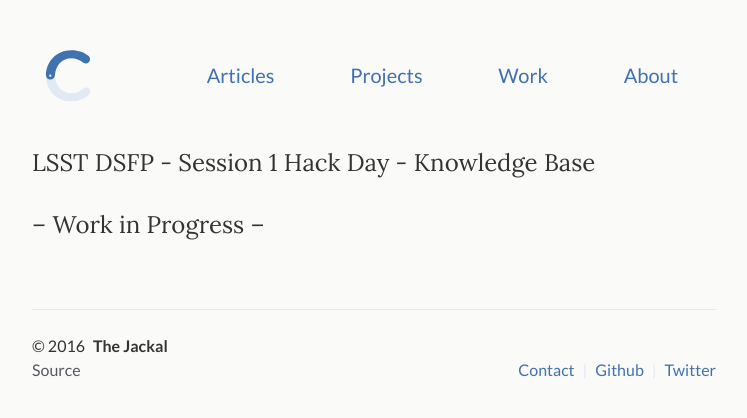
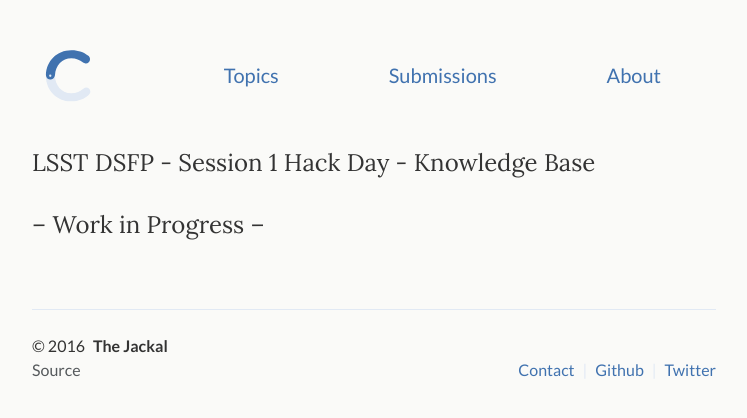
Before and after one commit to LSSTC-DSFP/Knowledge-Base, a Jekyll site: the page built from index.md, in a window 1280 px wide. Shown: the top 418 px of the page, without its empty margins (266-1013 px from the left). Built offline with Jekyll 4.4.1, drawn with Linux system fonts in a browser that asks for light colours; part of the change alters nothing that is shown.

```diff
--- a/_config.yml
+++ b/_config.yml
@@ -3,9 +3,9 @@
 # Site settings
 title: Knowledge Base               # used for the html title of every page
 desc: >
-  LSSTC DSFP - Session 1 Hack Day
-  Work in Progress
+  LSSTC DSFP - Session 1 Hack Day - Knowledge Base
 
+  This site is a work in progress
 url: http://lsstc-dsfp.github.io/Knowledge-Base/      # put your website hosting url here
 baseurl: ''                 # the subpath of your site, e.g. /blog
 permalink: /:year/:title/   # how should we display posts url
@@ -22,24 +22,21 @@ google_analytics: 'UA-XXXXXXXX-X'
 
 # Pagination settings
 paginate: 5                           # number of posts to show per page
-paginate_path: "/articles/page:num/"  # link scheme for articles, should be letf as is
+paginate_path: "/topics/page:num/"  # link scheme for articles, should be letf as is
 
 # Navigation settings
 # Used to define the navigation menu items
 # > Title is the tile of the navigation item, url the url and desc is the tooltip
 navigation:
-  - title: Articles
-    url: /articles/
-    desc: Stuffs I write about
-  - title: Projects
-    url: /projects/
-    desc: Stuffs I like to do
-  - title: Work
-    url: /work/
-    desc: Stuffs I hate to do
+  - title: Topics
+    url: /topics/
+    desc: Selection of topics
+  - title: Submissions
+    url: /submissions/
+    desc: Submit your own links!
   - title: About
     url: /about/
-    desc: Learn about me
+    desc: Learn about us
 
 # Used by Jekyll to recognize what is a post and what is a page
 defaults:
```
Also changed, not shown: 9 other files.
